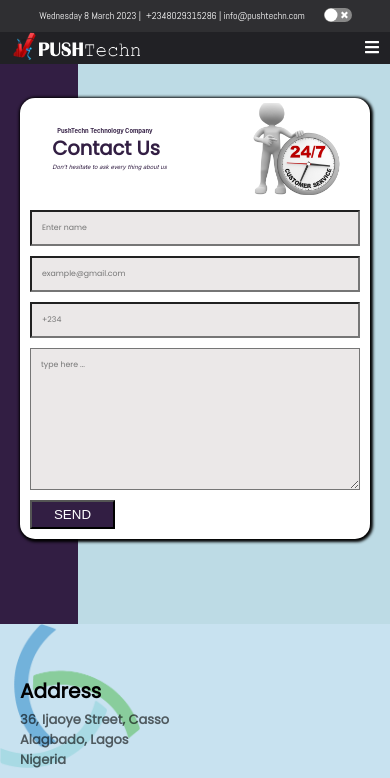
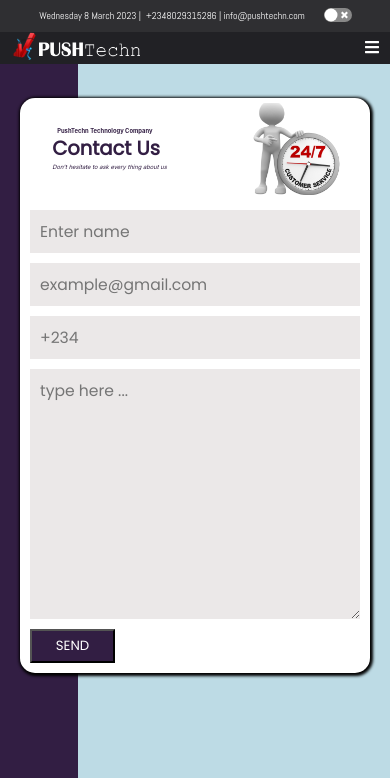
Before and after one commit to Tiwa4all/justwork, a React (Create React App) app: page /contactus in a window 390 px wide. Shown: the top 778 px of the page. Built offline with nearby package versions, Linux system fonts and the light colour scheme.

Commit message:
updated commit

```diff
--- a/src/App.css
+++ b/src/App.css
@@ -124,9 +124,15 @@
 /* .Slxdj{
   color: #f8f4f4 !important;
 } */
-.cVXxbE{
+.cVXxbE, .goodpl, .gKPRtg, .rec-dot{
   background-color: #2f2f32 !important;
   box-shadow: 0 0 1px 3px rgb(240 240 240) !important;
+}
+.hGPzOw, .hGRYOm{
+  background-color: #000;
+}
+.hGRYOm:hover:enabled, .hGRYOm:focus:enabled{
+  background-color: #000;
 }
 /* .ezKHIn:hover{
   box-shadow: 0 0 1px 3px rgb(240 240 240);
--- a/src/Components/Clientreview.css
+++ b/src/Components/Clientreview.css
@@ -19,6 +19,9 @@
   }
   .cardall{
     margin: 20px;
+  }
+  .goodpl, .cVXxbE, .hrBmXS {
+    background-color: #000000;
   }
   .card{
     padding: 50px;
--- /dev/null
+++ b/src/Components/Clients.jsx
@@ -0,0 +1,16 @@
+import React from 'react'
+
+const Clients = () => {
+  return (
+    <div>
+        <h1>Our Clients</h1>
+        <div>
+            <img src="" alt="" srcset="" />
+            <img src="" alt="" srcset="" />
+            <img src="" alt="" srcset="" />
+        </div>
+    </div>
+  )
+}
+
+export default Clients
--- a/src/Components/Contact.css
+++ b/src/Components/Contact.css
@@ -79,7 +79,7 @@
     display: flex;
     width: 100%;
     background-color: #ebe8e8;
-    outline-style: none !important;
+    border: none;
     font-size: 15px;
     font-family: poppins;
     flex-direction: column;
@@ -89,6 +89,7 @@
     border-width: 3px;
 }
 .btnsend{
+    font-family: poppins;
     color: #fff;
     width: 85px;
     padding: 5px;
@@ -116,7 +117,7 @@
         padding: 10% 0 0 0;
     }
     .allback{
-        height: 150vw;
+        height: 190vw;
     }
     .boxcnt{
         margin-top: 10%;
@@ -141,7 +142,7 @@
         padding: 5px;
     }
     .form input, textarea{
-        font-size: 2vw;
+        font-size: 4vw;
     }
 }
 
--- a/src/Components/Contact.jsx
+++ b/src/Components/Contact.jsx
@@ -1,8 +1,88 @@
-import React from 'react'
+// import axios from 'axios';
+import { useState } from 'react';
+import React, { useRef } from 'react';
+import emailjs from '@emailjs/browser';
 import './Contact.css'
 import cuscare from './cuscare.png'
 
 const Contact = () => {
+    const form = useRef();
+  const sendEmail = (e) => {
+    e.preventDefault();
+
+    emailjs.sendForm('service_hku3ces', 'template_f7darjh', form.current, 'n9KNw7QkUVJQ_tVCM')
+    .then((result) => {
+          console.log(result.text);
+      }, (error) => {
+          console.log(error.text);
+      });
+  };
+
+    // const [formData, setFormdata]= useState({name: "", email: "", phone: "", message: ""});
+    // const handleChange =(e) => {
+    //     const name = e.target.name;
+    //     const value = e.target.value;
+    // setFormdata({...formData, [name]: value})
+    // }
+    // const handleSubmit=(e)=>{
+    //     e.preventDefault()
+    //     // console.log(formData)
+    //     // send from data to the server
+    //     axios.post('/send-email', formData)
+    //     .then((response) => {
+    //       console.log('Email sent successfully!', response.formData);
+    //     })
+    //     .catch((error) => {
+    //       console.error('Error sending email:', error);
+    //     });
+    // };
+
+//     const express = require('express');
+// const nodemailer = require('nodemailer');
+// const bodyParser = require('body-parser');
+
+// const app = express();
+// const port = 5000;
+
+// app.use(bodyParser.json());
+// app.use(bodyParser.urlencoded({ extended: true }));
+
+// const transporter = nodemailer.createTransport({
+//   service: 'Gmail',
+//   auth: {
+//     user: 'timightywahab@gmail.com', // Your Gmail email address
+//     pass: 'timiifunaya3', // Your Gmail password
+//   },
+// });
+
+// app.post('/send-email', (req, res) => {
+//   const { name, email, phone, message } = req.body;
+
+//   const mailOptions = {
+//     from: email, // Use the customer's email as the "from" address
+//     to: 'your-email@gmail.com', // Your email address
+//     subject: 'New Contact Form Submission',
+//     text: `Name: ${name}\nEmail: ${email}\nMessage: ${message}nMessage: ${phone}`,
+//   };
+
+//   transporter.sendMail(mailOptions, (error, info) => {
+//     if (error) {
+//       console.error('Error sending email:', error);
+//       res.status(500).json({ message: 'Email not sent' });
+//     } else {
+//       console.log('Email sent:', info.response);
+//       res.json({ message: 'Email sent successfully' });
+//     }
+//   });
+// });
+
+// app.listen(port, () => {
+//   console.log(`Server is running on port ${port}`);
+// });
+
+
+
+
   return (
     <div className='cgp'>
         <div className="boxcnt">
@@ -15,13 +95,32 @@
                     </div>
                     <div className="cuspic"><img src={cuscare} alt="" srcset="" /></div>
                 </div>
-                <form action="" className='form'>
-                    <input type="text" name='text' placeholder='Enter name'  />
-                    <input type="email" name='email' placeholder='example@gmail.com'  />
-                    <input type="phone" name='phone' placeholder='+234'  />
+                {/* <form method='post' className='form'onSubmit={handleSubmit}>
+                    <input type="text" name='name' id="" placeholder='Enter name' onChange={handleChange} value={formData.name}/>
+                    <input type="email" name='email' id="" placeholder='example@gmail.com'value={formData.email} onChange={handleChange}  />
+                    <input type="phone" name='phone'id="" placeholder='+234' onChange={handleChange} value={formData.phone} />
+                    <textarea name="message" id="" cols="30" rows="10" placeholder='type here ...'value={formData.message} onChange={handleChange}></textarea>
+                    <button className='btnsend' type='submit'>SEND</button>
+                </form> */}
+                <form ref={form} className='form'onSubmit={sendEmail}>
+                    <input type="text" name='name' id="" placeholder='Enter name'/>
+                    <input type="email" name='email' id="" placeholder='example@gmail.com'  />
+                    <input type="phone" name='phone'id="" placeholder='+234' />
                     <textarea name="message" id="" cols="30" rows="10" placeholder='type here ...'></textarea>
-                    <button className='btnsend'>SEND</button>
+                    <button onClick={() => {alert('Message Sent Successfully ✅ ');}} className='btnsend' value="Send" type='submit'>SEND</button>
                 </form>
+
+    {/* <form ref={form} onSubmit={sendEmail}>
+      <label>Name</label>
+      <input type="text" name="name" />
+      <label>Email</label>
+      <input type="email" name="email" />
+      <label>Message</label>
+      <textarea name="message" />
+      <input type="submit" value="Send" />
+    </form> */}
+
+
             </div>
         </div>
 
--- a/src/Home.jsx
+++ b/src/Home.jsx
@@ -2,6 +2,7 @@
 import Services from "./Components/Services"
 import Subservices from "./Components/Subservices"
 import AboutUs from "./Components/AboutUs"
+import Clients from './Components/Clients'
 import ClientReview from "./Components/ClientReview"
 
 const Home = () => {
@@ -10,6 +11,7 @@
         <Section1/>
         <Subservices/>
         <Services/>
+        <Clients/>
         <AboutUs/>
         <ClientReview/>
         {/* "homepage": "{Tiwa4all}.github.io/{torun}", */}
```
Also changed, not shown: package.json (+9 -1 lines), 42 other files (tests, documents, lock files or other folders).
